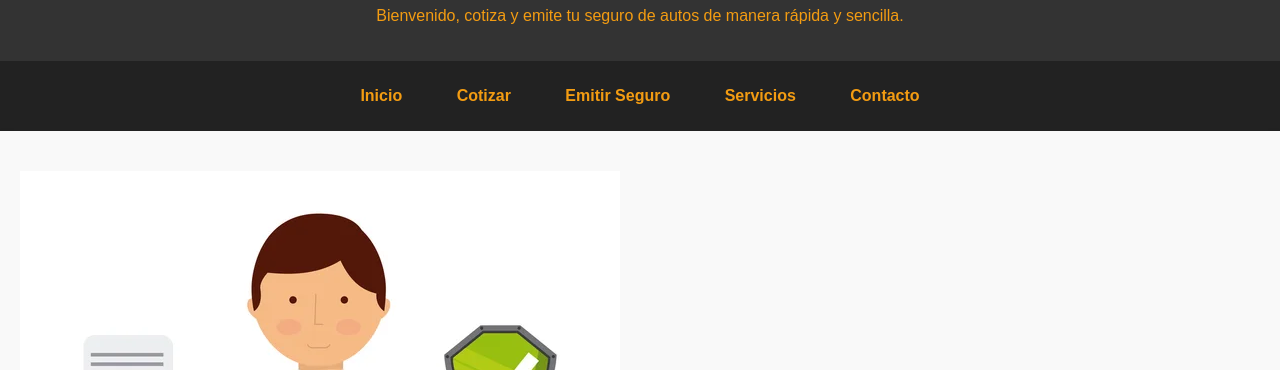
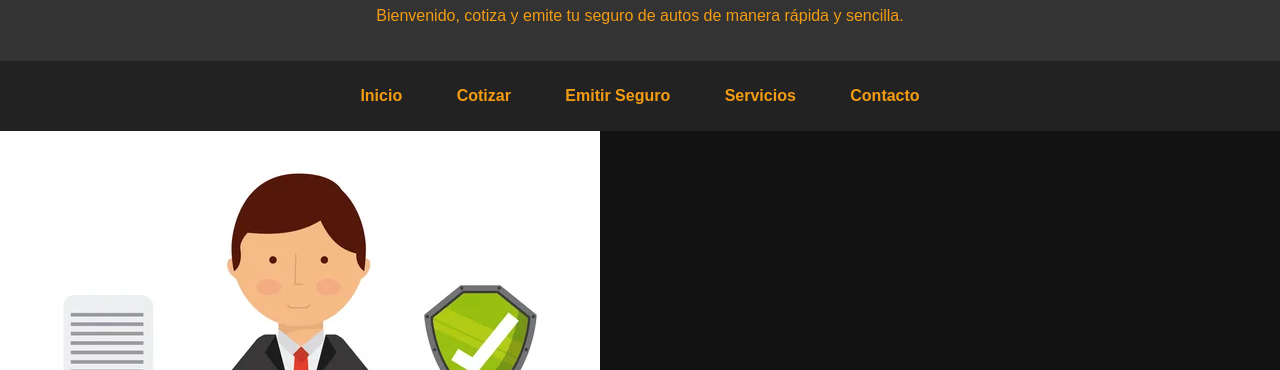
Before and after one commit to AnaliaToscano/Codigo-coder, a plain HTML site: page index.html in a window 1280 px wide. Shown: the part 93-463 px from the top of the page. Drawn offline with Linux system fonts and the light colour scheme.

Commit message:
subida codigo

```diff
--- a/index.html
+++ b/index.html
@@ -30,7 +30,7 @@
                     <li><a href="Pages/contacto.html">Contacto</a></li>
                 </ul>
             </nav>
-    <section class="hero-section">
+    <section class="section-imagen">
         <img src="img/auto_principal.jpg" alt="Auto asegurado" class="hero-image">
         <div class="hero-text">
             <h2>Cotiza tu Seguro en Minutos</h2>
```
